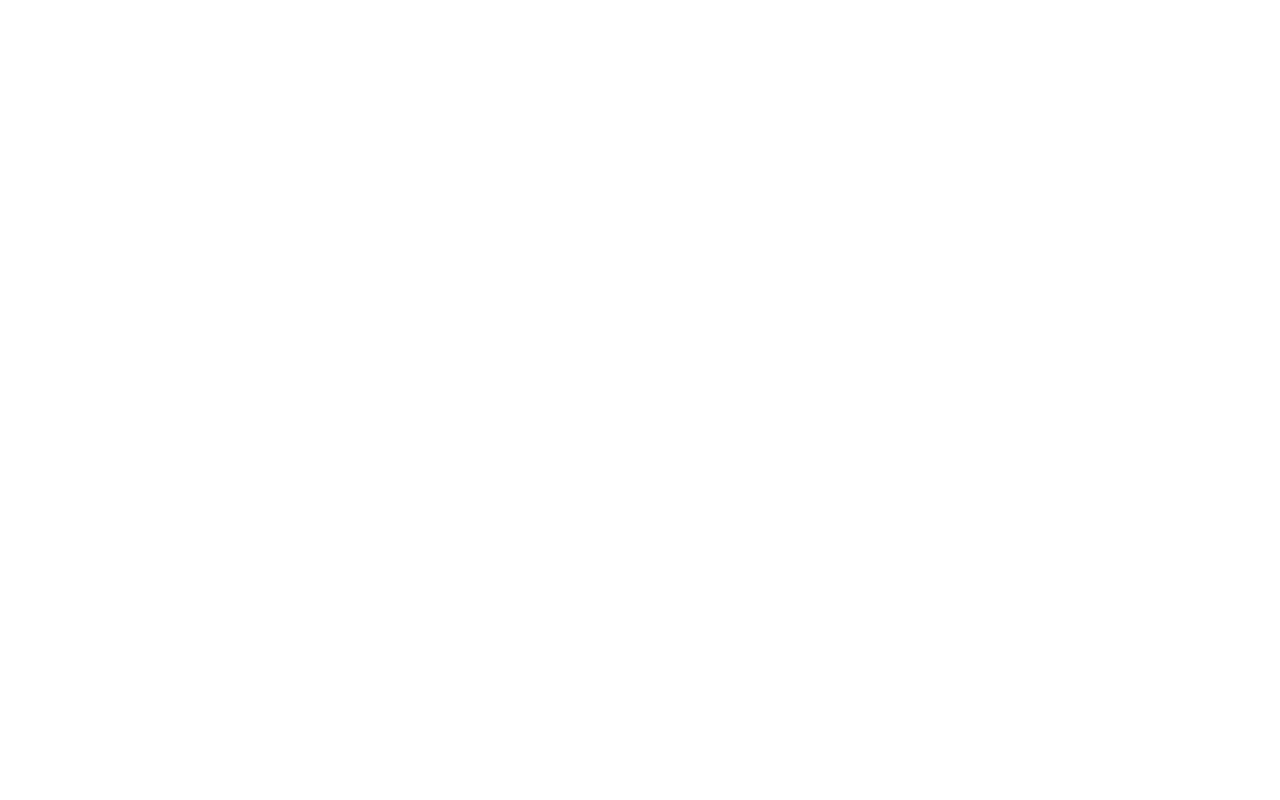
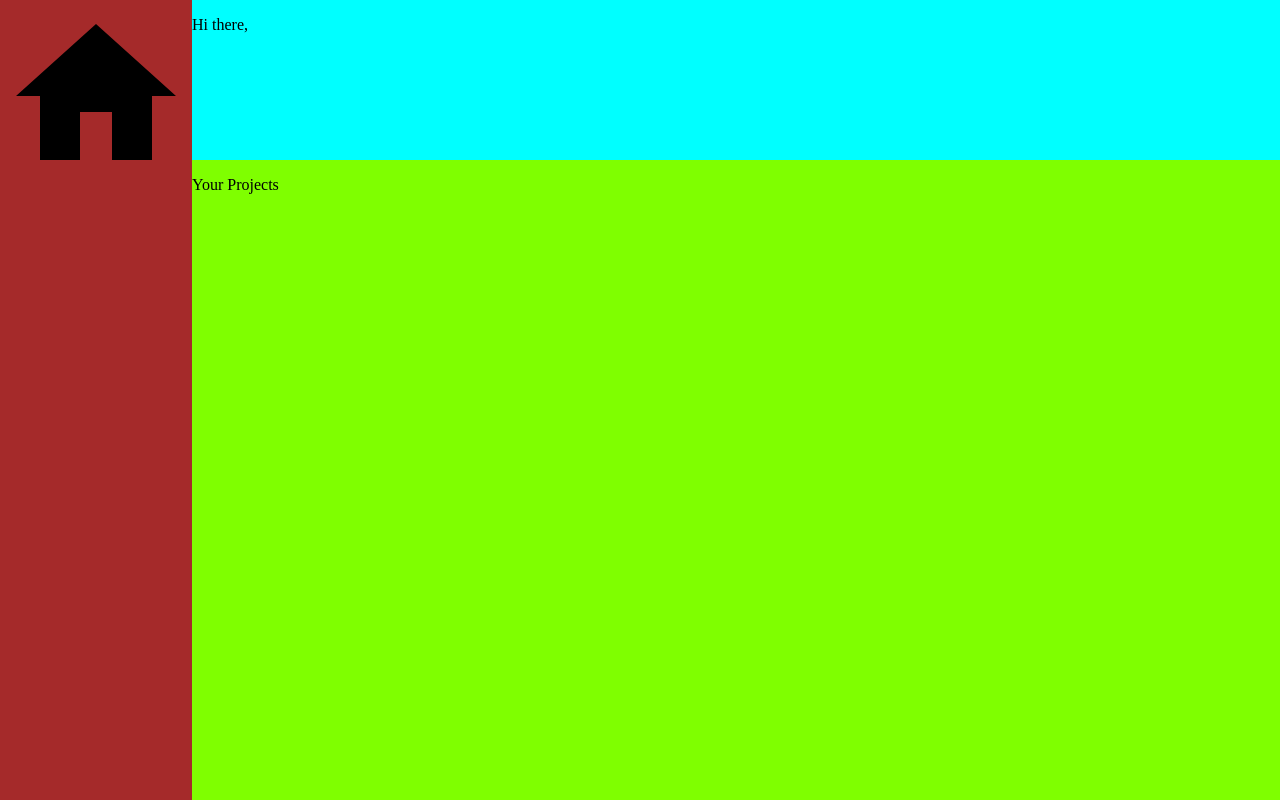
Before and after one commit to CHcrocs/AdminDashboard, a plain HTML site: page index.html in a window 1280 px wide. Drawn offline with Linux system fonts and the light colour scheme.

Commit message:
initial design

```diff
--- a/index.html
+++ b/index.html
@@ -1,12 +1,20 @@
 <!DOCTYPE html>
-<html lang="en">
+<html lang="pt-br">
 <head>
     <meta charset="UTF-8">
     <meta name="viewport" content="width=device-width, initial-scale=1.0">
-    <title>Document</title>
+    <title>Admin Dashboard</title>
     <link rel="stylesheet" href="style.css">
 </head>
 <body>
-
+    <header>
+        <p class="welcome_message">Hi there,</p>
+    </header>
+    <div id="sidebar">
+        <svg xmlns="http://www.w3.org/2000/svg" viewBox="0 0 24 24" class="home_icon"><path d="M10,20V14H14V20H19V12H22L12,3L2,12H5V20H10Z" /></svg>
+    </div>
+    <main>
+        <p>Your Projects</p>
+    </main>
 </body>
 </html>
--- a/style.css
+++ b/style.css
@@ -0,0 +1,30 @@
+.home_icon{
+    width: max-content;
+}
+
+body{
+    margin: 0px;
+    padding: 0px;
+    display: grid;
+    grid-template-columns: 15svw 85svw;
+    grid-template-rows: 20svh 80svh;
+}
+
+header{
+    grid-column: 2/2;
+    grid-row: 1/1;
+    background-color: aqua;
+}
+
+#sidebar{
+    grid-column: 1/1;
+    grid-row: 1/2;
+    background-color: brown;
+    height: 100svh;
+}
+
+main{
+    grid-column: 2/2;
+    grid-row: 2/2;
+    background-color: chartreuse;
+}
```
Also changed, not shown: Assets/home.svg (added).
